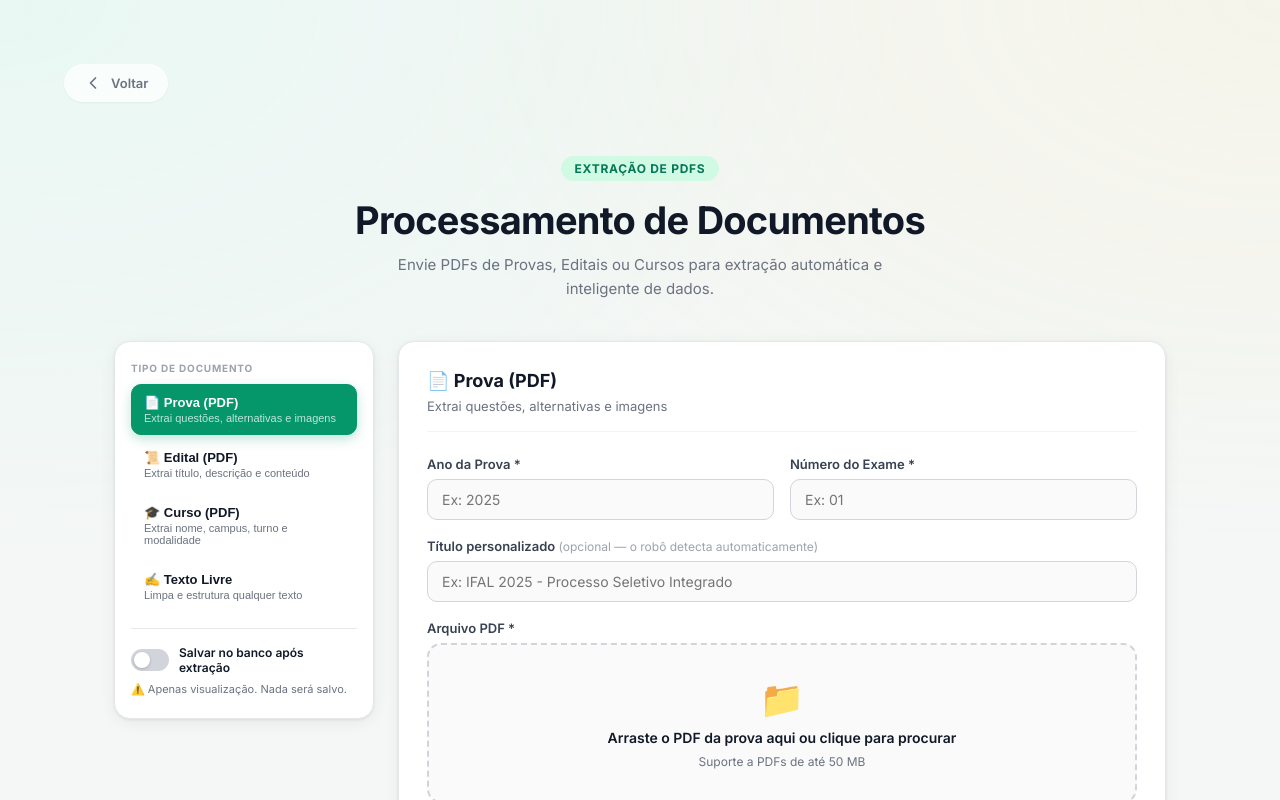
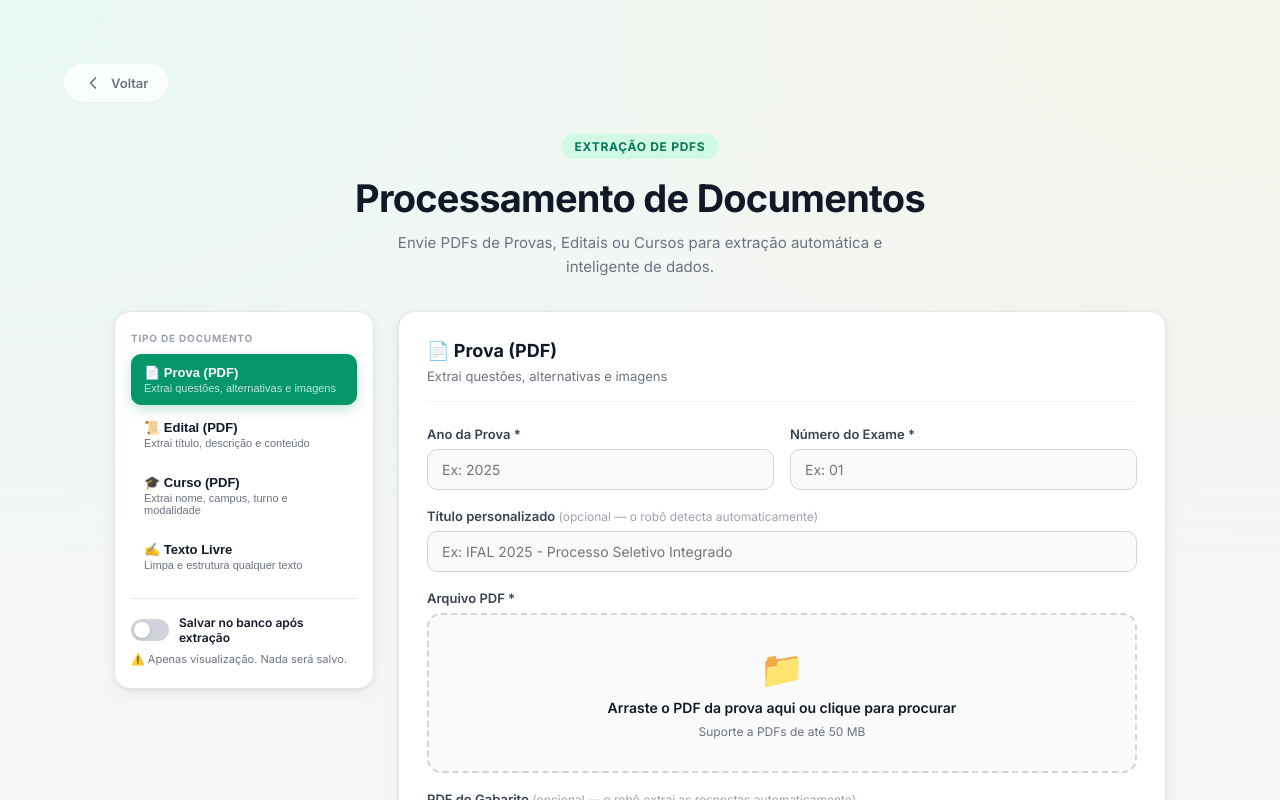
Before and after one commit to PreparaIF/preparaif-frontend, a React (Vite) app: page /admin in a window 1280 px wide. Shown: the top 800 px of the page. Built offline with nearby package versions, Linux system fonts and the light colour scheme.

Commit message:
style: adjust spacing for global button and admin hero section

```diff
--- a/src/index.css
+++ b/src/index.css
@@ -92,7 +92,6 @@ body {
   font-weight: 600;
   cursor: pointer;
   padding: 8px 18px;
-  margin-bottom: 24px;
   width: fit-content;
   transition: all 0.2s ease;
   box-shadow: var(--shadow-sm);
--- a/src/pages/Admin/AdminPage.css
+++ b/src/pages/Admin/AdminPage.css
@@ -15,7 +15,7 @@
 
 .admin-hero {
   text-align: center;
-  padding: 30px 24px 40px;
+  padding: 32px 24px;
 }
 
 .admin-badge {
```
